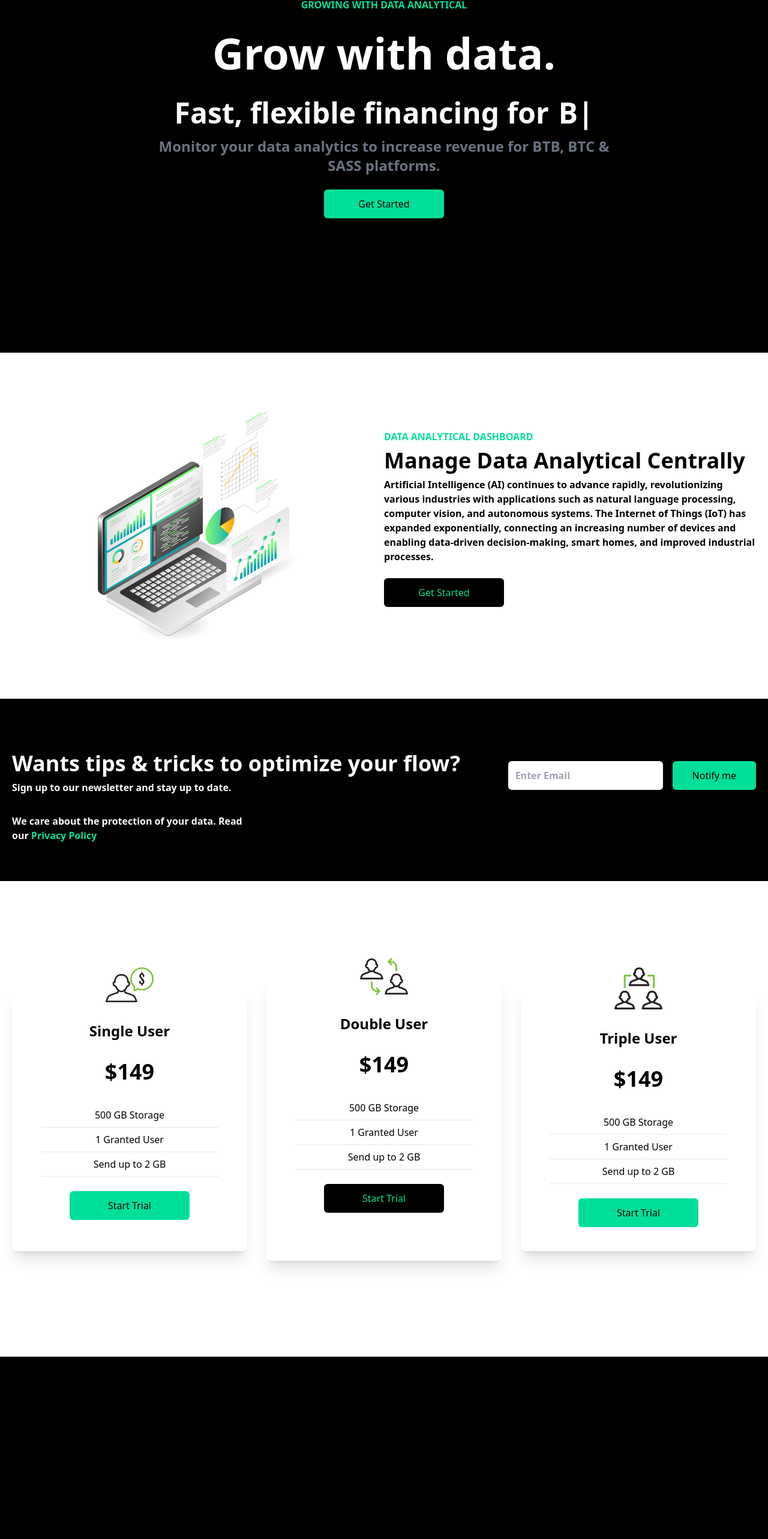
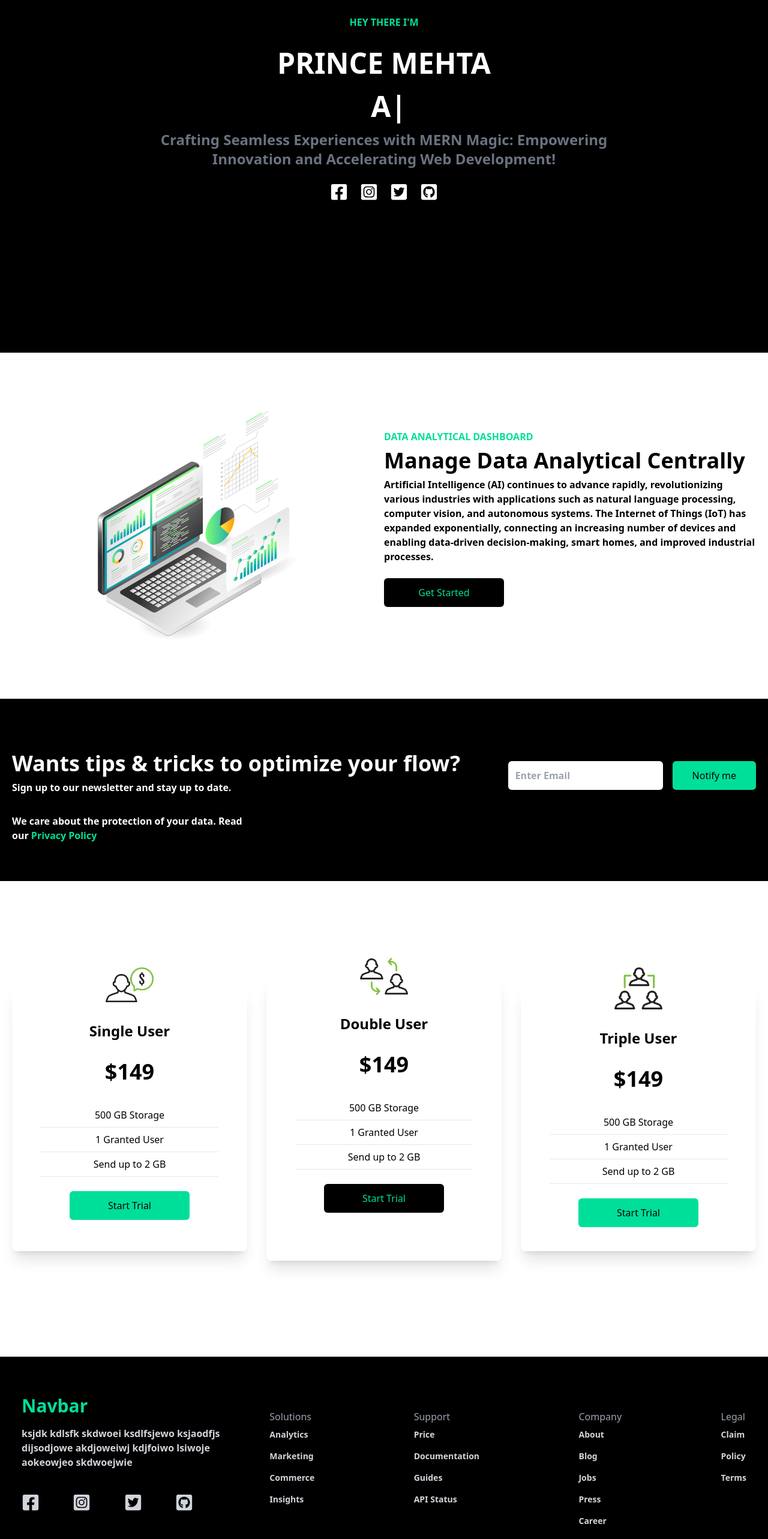
Before and after one commit to Prince-0000/portfolio, a React (Create React App) app: page / in a window 1280 px wide. Shown: the part 212-2778 px from the top of the page at 60% size. Before the commit the page ends 2498 px from the top, so only its background shows below. Built offline with nearby package versions, Linux system fonts and the light colour scheme.

Commit message:
add footer

```diff
--- a/src/App.js
+++ b/src/App.js
@@ -1,5 +1,5 @@
 import Analytics from "./components/Analytics";
-import Banner from "./components/Banner";
+// import Banner from "./components/Banner";
 import Cards from "./components/Cards";
 import Footer from "./components/Footer";
 import Hero from "./components/Hero";
--- a/src/components/Banner.jsx
+++ b/src/components/Banner.jsx
@@ -1,32 +1,32 @@
-import React from 'react'
-import Typed from 'react-typed'
-import AiFillHome from 'react-icons/ai';
-import { cilClipboard } from '@coreui/icons-react';
+// import React from 'react'
+// import Typed from 'react-typed'
+// import AiFillHome from 'react-icons/ai';
+// import { cilClipboard } from '@coreui/icons-react';
 
-const Banner = () => {
-  return (
-    <div className='w-full py-[7rem] text-white px-4 justify-center items-center flex flex-col'>
-      <div className='w-full max-w-[950px] mt-[-55px] items-center justify-center flex flex-col mx-auto'>
-        <h1 className='md:text-4xl sm:text-3xl text-xl font-bold'>Subscribe!! To watch latest
-        <Typed
-            className='md:text-4xl sm:text-3xl text-xl font-bold md:p-4 p-2'
-            strings={['content','videos','blogs']}
-            typeSpeed={120}
-            backSpeed={140}
-            loop
-        />
-         </h1>
-        <p className='p-2 text-[#00df9a]'>We offer latest blogs on new technology</p>
-      </div>
-      <div className='w-[80px] mt-[50px] flex flex-col'>
-        <ul className='flex flex-col '>
-            <a className='p-3' href='https://instagram.com' alt='Instagram' target='blank'><cilClipboard /><span>Instagram</span></a>
-            <a className='p-3' href='https://slack.com' alt='Instagram' target='blank'>Slack</a>
-            <a className='p-3' href='https://discord.com' alt='Instagram' target='blank'>Discord</a>
-        </ul>
-      </div>
-    </div>
-  )
-}
+// const Banner = () => {
+//   return (
+//     <div className='w-full py-[7rem] text-white px-4 justify-center items-center flex flex-col'>
+//       <div className='w-full max-w-[950px] mt-[-55px] items-center justify-center flex flex-col mx-auto'>
+//         <h1 className='md:text-4xl sm:text-3xl text-xl font-bold'>Subscribe!! To watch latest
+//         <Typed
+//             className='md:text-4xl sm:text-3xl text-xl font-bold md:p-4 p-2'
+//             strings={['content','videos','blogs']}
+//             typeSpeed={120}
+//             backSpeed={140}
+//             loop
+//         />
+//          </h1>
+//         <p className='p-2 text-[#00df9a]'>We offer latest blogs on new technology</p>
+//       </div>
+//       <div className='w-[80px] mt-[50px] flex flex-col'>
+//         <ul className='flex flex-col '>
+//             <a className='p-3' href='https://instagram.com' alt='Instagram' target='blank'><cilClipboard /><span>Instagram</span></a>
+//             <a className='p-3' href='https://slack.com' alt='Instagram' target='blank'>Slack</a>
+//             <a className='p-3' href='https://discord.com' alt='Instagram' target='blank'>Discord</a>
+//         </ul>
+//       </div>
+//     </div>
+//   )
+// }
 
-export default Banner
+// export default Banner
--- a/src/components/Footer.jsx
+++ b/src/components/Footer.jsx
@@ -1,5 +1,5 @@
 import React from 'react'
-import { FaDribbleSquare,
+import {
          FaFacebookSquare,
          FaGithubSquare,
          FaInstagramSquare,
@@ -8,8 +8,55 @@ import { FaDribbleSquare,
 
 const Footer = () => {
   return (
-    <div>
-        Footer
+    <div className='max-w-[1240px] mx-auto py-16 px-4 grid lg:grid-cols-3 gap-8 text-gray-300'>
+        <div>
+            <h1 className='w-full text-3xl font-bold text-[#00df9a]'>Navbar</h1>
+            <p className='py-4'>ksjdk kdlsfk skdwoei ksdlfsjewo ksjaodfjs dijsodjowe akdjoweiwj kdjfoiwo lsiwoje aokeowjeo skdwoejwie</p>
+            <div className='flex justify-between md:w-[75%] my-6'>
+                <FaFacebookSquare size={30}/>
+                <FaInstagramSquare size={30}/>
+                <FaTwitterSquare size={30}/>
+                <FaGithubSquare size={30}/>
+            </div>
+        </div>
+        <div className='lg:col-span-2 flex justify-between mt-6'>
+            <div>
+                <h6 className='font-medium text-gray-400'>Solutions</h6>
+                <ul>
+                    <li className='py-2 text-sm'>Analytics</li>
+                    <li className='py-2 text-sm'>Marketing</li>
+                    <li className='py-2 text-sm'>Commerce</li>
+                    <li className='py-2 text-sm'>Insights</li>
+                </ul>
+            </div>
+            <div>
+                <h6 className='font-medium text-gray-400'>Support</h6>
+                <ul>
+                    <li className='py-2 text-sm'>Price</li>
+                    <li className='py-2 text-sm'>Documentation</li>
+                    <li className='py-2 text-sm'>Guides</li>
+                    <li className='py-2 text-sm'>API Status</li>
+                </ul>
+            </div>
+            <div>
+                <h6 className='font-medium text-gray-400'>Company</h6>
+                <ul>
+                    <li className='py-2 text-sm'>About</li>
+                    <li className='py-2 text-sm'>Blog</li>
+                    <li className='py-2 text-sm'>Jobs</li>
+                    <li className='py-2 text-sm'>Press</li>
+                    <li className='py-2 text-sm'>Career</li>
+                </ul>
+            </div>
+            <div>
+                <h6 className='font-medium text-gray-400'>Legal</h6>
+                <ul>
+                    <li className='py-2 text-sm'>Claim</li>
+                    <li className='py-2 text-sm'>Policy</li>
+                    <li className='py-2 text-sm'>Terms</li>
+                </ul>
+            </div>
+        </div>
     </div>
   )
 }
--- a/src/components/Hero.jsx
+++ b/src/components/Hero.jsx
@@ -1,24 +1,36 @@
 import React from 'react'
 import Typed from 'react-typed';
+import {
+  FaFacebookSquare,
+  FaGithubSquare,
+  FaInstagramSquare,
+  FaTwitterSquare
+} from 'react-icons/fa';
 
 const Hero = () => {
   return (
     <div className='text-white'>
-        <div className='max-w-[800px] mt-[-96px] w-full h-screen mx-auto text-center flex flex-col justify-center'>
-            <p className='text-[#00df9a] font-bold p-2'>GROWING WITH DATA ANALYTICAL</p>
-            <h1 className='md:text-7xl sm:text-6xl text-4xl font-bold md:py-6'>Grow with data.</h1>
+        <div className='max-w-[800px] mt-[-96px] w-full h-screen mx-auto text-center items-center flex flex-col justify-center'>
+            <p className='text-[#00df9a] font-bold p-2'>HEY THERE I'M</p>
+            <h1 className='md:text-5xl sm:text-6xl text-4xl font-bold md:py-6 '>PRINCE MEHTA</h1>
             <div className='flex justify-center items-center'>
-                <p className='md:text-5xl sm:text-4xl text-xl font-bold py-4'>Fast, flexible financing for</p>
+                <p className='md:text-5xl sm:text-4xl text-xl font-bold py-4'></p>
                 <Typed
                     className='md:text-5xl sm:text-4xl text-xl font-bold md:pl-4 pl-2'
-                    strings = {['BTB', 'BTC', 'SASS']}
+                    strings = {['A WEB DEVELOPER','CODER']}
                     typeSpeed={120}
                     backSpeed={140}
                     loop
                 />
             </div>
-            <p className='md:text-2xl text-xl font-bold text-gray-500'>Monitor your data analytics to increase revenue for BTB, BTC & SASS platforms.</p>
-            <button className='bg-[#00df9a] w-[200px] rounded-md font-medium my-6 mx-auto py-3 text-black'>Get Started</button>
+            <p className='md:text-2xl text-xl font-bold text-gray-500 px-2 mt-4'>Crafting Seamless Experiences with MERN Magic: Empowering Innovation and Accelerating Web Development!</p>
+            {/* <button className='bg-[#00df9a] w-[200px] rounded-md font-medium my-6 mx-auto py-3 text-black'>Get Started</button> */}
+            <div className='flex justify-center items-center space-x-5 md:w-[75%] my-6'>
+                <FaFacebookSquare size={30}/>
+                <FaInstagramSquare size={30}/>
+                <FaTwitterSquare size={30}/>
+                <FaGithubSquare size={30}/>
+            </div>
         </div>
     </div>
   )
--- a/src/components/Navbar.js
+++ b/src/components/Navbar.js
@@ -8,24 +8,24 @@ const Navbar = () => {
   }
   return (
     <div className = "text-white flex justify-between items-center h-24 max-w-[1240] mx-auto px-4">
-      <h1 className='w-full text-3xl font-bold text-[#00df9a]'>Navbar</h1>
+      <a href='/' alt='Home'className='w-full md:text-3xl text-2xl font-bold text-[#00df9a]'>PRINCE PORTFOLIO</a>
       <ul className='hidden md:flex'>
         <li className='p-4'>Home</li>
-        <li className='p-4'>Company</li>
-        <li className='p-4'>Resources</li>
         <li className='p-4'>About</li>
+        <li className='p-4'>Projects</li>
+        <li className='p-4'>Skills</li>
         <li className='p-4'>Contact</li>
       </ul>
       <div onClick={handleNav} className='cursor-pointer md:hidden block'>
         {nav ? <AiOutlineClose size={20} /> : <AiOutlineMenu size={20}/>}
       </div>
       <div className={nav ? 'fixed left-0 top-0 w-[60%] h-full border-r border-r-gray-900 bg-[#000300] ease-in-out duration-500' : 'fixed left-[-100%]'}>
-      <h1 className='w-full text-3xl font-bold text-[#00df9a] m-4'>Navbar</h1>
+      <h1 className='w-full md:text-3xl text-2xl font-bold text-[#00df9a] m-4'>Navbar</h1>
         <ul className='uppercase p-4'>
           <li className='p-4 border-b border-gray-600'>Home</li>
-          <li className='p-4 border-b border-gray-600'>Company</li>
-          <li className='p-4 border-b border-gray-600'>Resources</li>
           <li className='p-4 border-b border-gray-600'>About</li>
+          <li className='p-4 border-b border-gray-600'>Projects</li>
+          <li className='p-4 border-b border-gray-600'>Skills</li>
           <li className='p-4'>Contact</li>
         </ul>
       </div>
```
Also changed, not shown: src/assests/logo.png (added).
